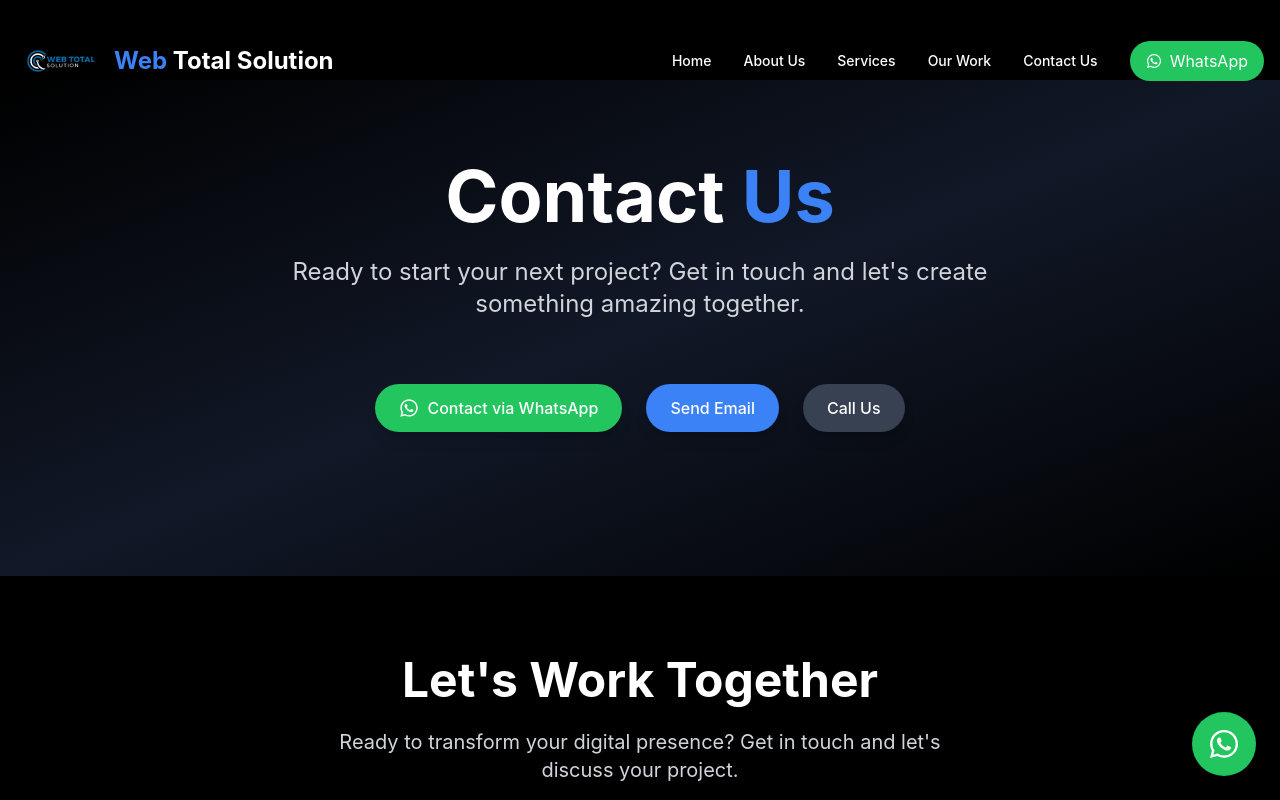
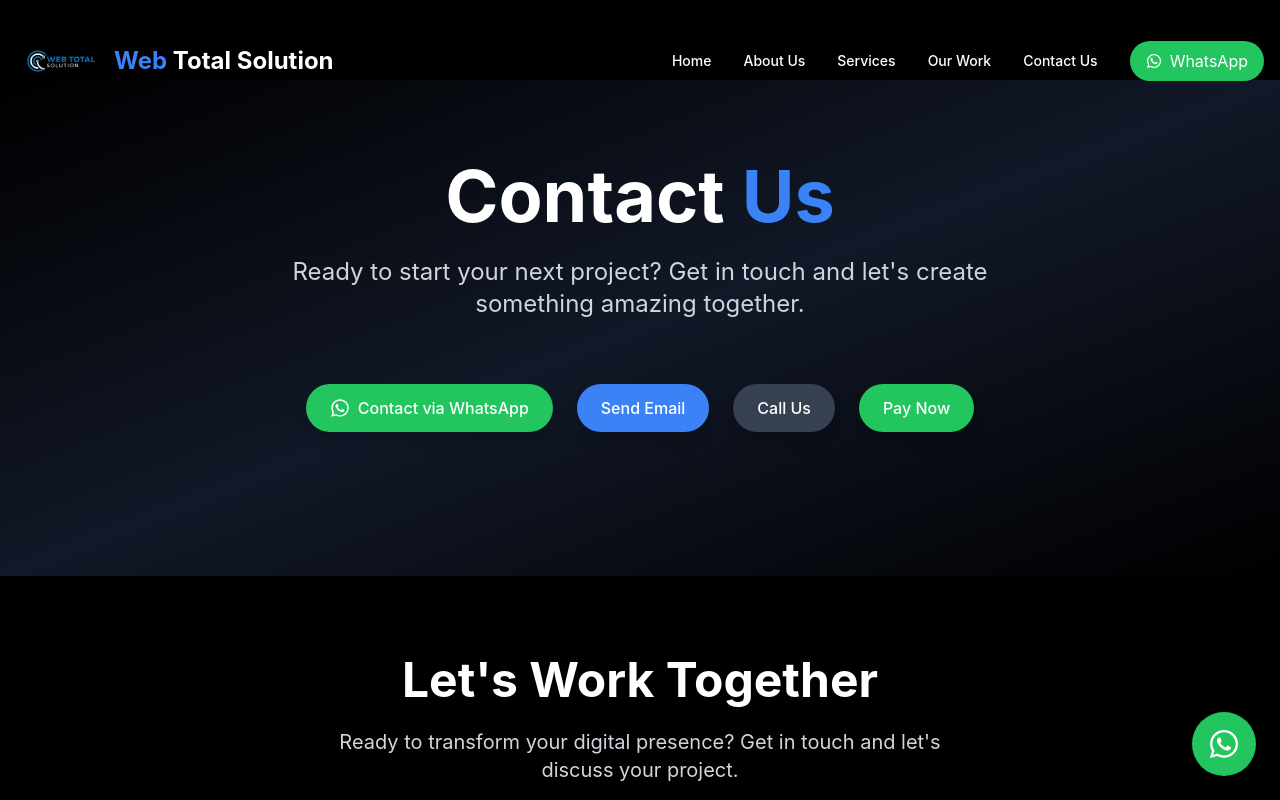
Before and after one commit to piyushthakur7/web-total-solutuion, a Next.js app: page /contact in a window 1280 px wide. Shown: the top 800 px of the page. Built offline with nearby package versions, Linux system fonts and the light colour scheme.

Commit message:
pay  now added

```diff
--- a/app/contact/page.tsx
+++ b/app/contact/page.tsx
@@ -53,8 +53,23 @@ export default function ContactPage() {
                 >
                   Call Us
                 </a>
+                 <button
+    onClick={() => {
+      const upiId = "yourupiid@upi"; // replace with your UPI ID
+      const name = "Web Total Solution"; // your business name
+      const note = "Payment";
+      const upiLink = `upi://pay?pa=${upiId}&pn=${encodeURIComponent(
+        name
+      )}&cu=INR&tn=${encodeURIComponent(note)}`;
+      window.location.href = upiLink;
+    }}
+    className="px-6 py-3 bg-green-500 hover:bg-green-600 text-white font-medium rounded-full transition-all duration-300 hover:scale-105 shadow-lg hover:shadow-xl w-full sm:w-auto text-center"
+  >
+    Pay Now
+  </button>
               </motion.div>
             </div>
+
           </section>
 
           {/* Contact Form Section */}
```
